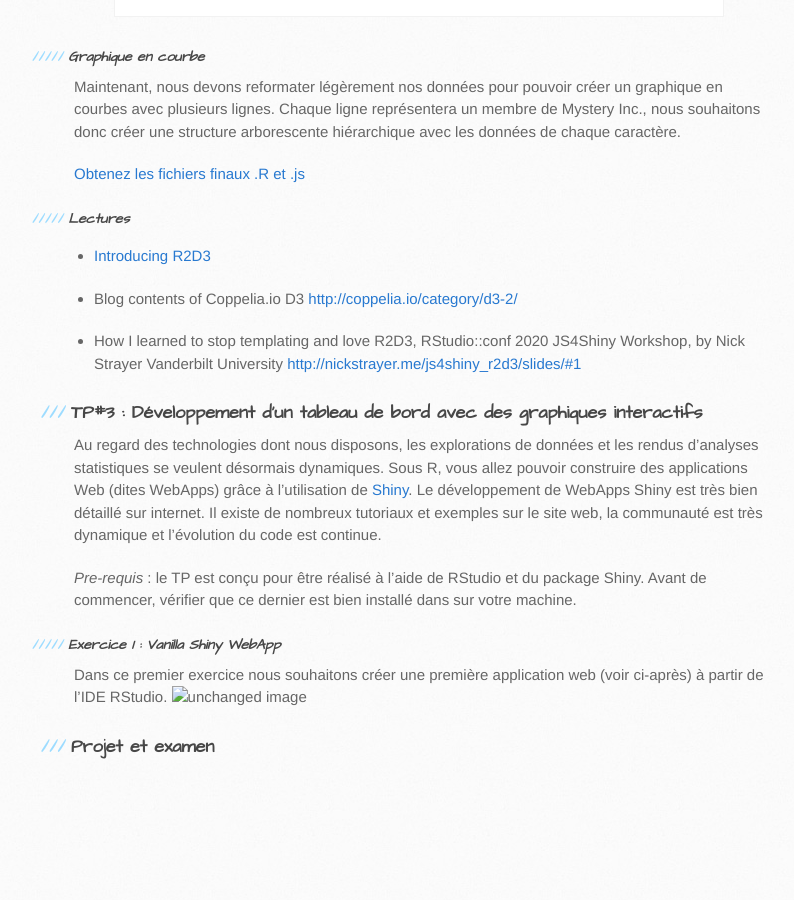
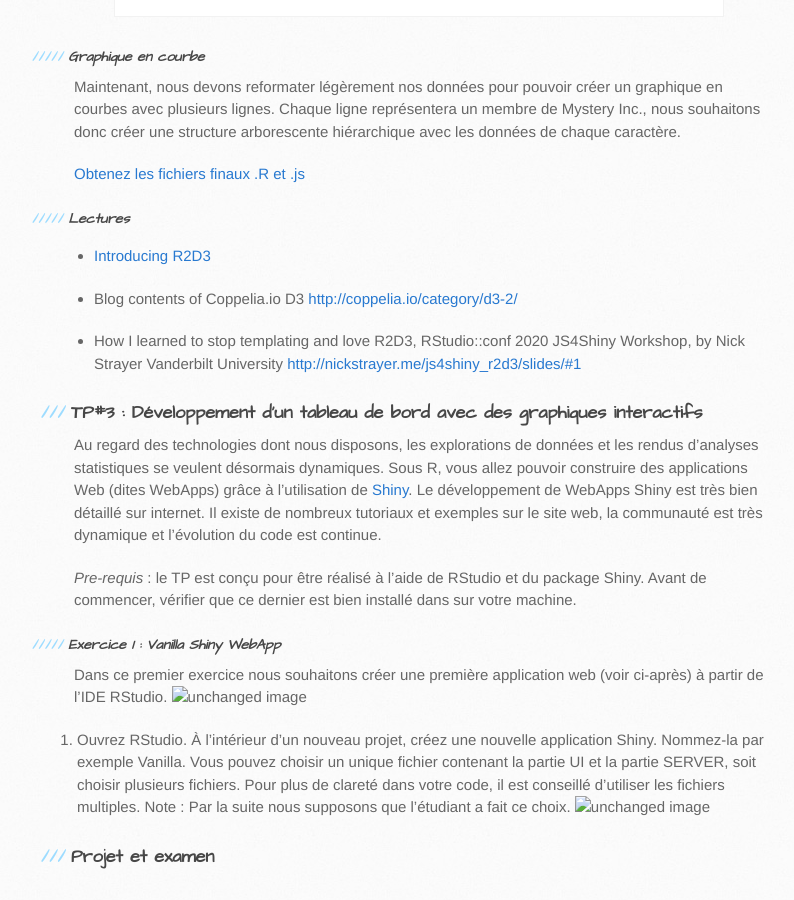
Before and after one commit to armelsoubeiga/Cours, a Jekyll site: the page built from dataviz/_posts/2021-12-11-Visualisation-des-données.md, in a window 1280 px wide and 900 px high, scrolled down 5092 px. Shown: the whole window, without its empty margins (96-890 px from the left). Built offline with Jekyll 4.4.1, drawn with Linux system fonts in a browser that asks for light colours; before the commit the page ends 5882 px from its top, so only the background shows below that.

Commit message:
Update 2021-12-11-Visualisation-des-données.md

```diff
--- a/dataviz/_posts/2021-12-11-Visualisation-des-données.md
+++ b/dataviz/_posts/2021-12-11-Visualisation-des-données.md
@@ -201,4 +201,8 @@ Au regard des technologies dont nous disposons, les explorations de données et
 Dans ce premier exercice nous souhaitons créer une première application web (voir ci-après) à partir de l’IDE RStudio.
 ![unchanged image](output1.png)
 
+1. Ouvrez RStudio. À l’intérieur d’un nouveau projet, créez une nouvelle application Shiny. Nommez-la par exemple Vanilla. Vous pouvez choisir un unique fichier contenant la partie UI et la partie SERVER, soit choisir plusieurs fichiers. Pour plus de clareté dans votre code, il est conseillé d’utiliser les fichiers multiples. Note : Par la suite nous supposons que l’étudiant a fait ce choix.
+![unchanged image](./images/output2.png)
+
+
 ### **Projet et examen**
```
